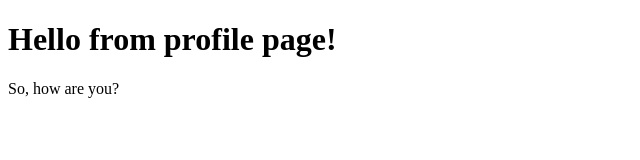
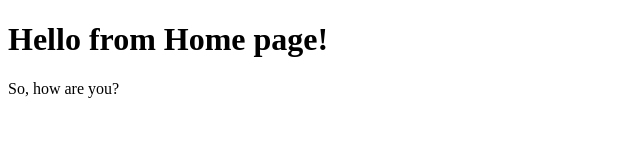
Before and after one commit to khalyruot/odin-shopping-cart, a React (Vite) app: page /home in a window 1280 px wide. Shown: the top 160 px of the page, without its empty margins (0-640 px from the left). Built offline with nearby package versions, Linux system fonts and the light colour scheme.

Commit message:
add Link instead of a href

```diff
--- a/src/App.jsx
+++ b/src/App.jsx
@@ -1,3 +1,5 @@
+import { Link } from "react-router-dom";
+
 const App = () => {
   return (
     <div>
@@ -6,7 +8,7 @@ const App = () => {
       <nav>
         <ul>
           <li>
-            <a href="home">Home page</a>
+            <Link to="home">Home page</Link>
           </li>
         </ul>
       </nav>
--- a/src/Home.jsx
+++ b/src/Home.jsx
@@ -1,7 +1,7 @@
 const Home = () => {
   return (
     <div>
-      <h1>Hello from profile page!</h1>
+      <h1>Hello from Home page!</h1>
       <p>So, how are you?</p>
     </div>
   );
```
